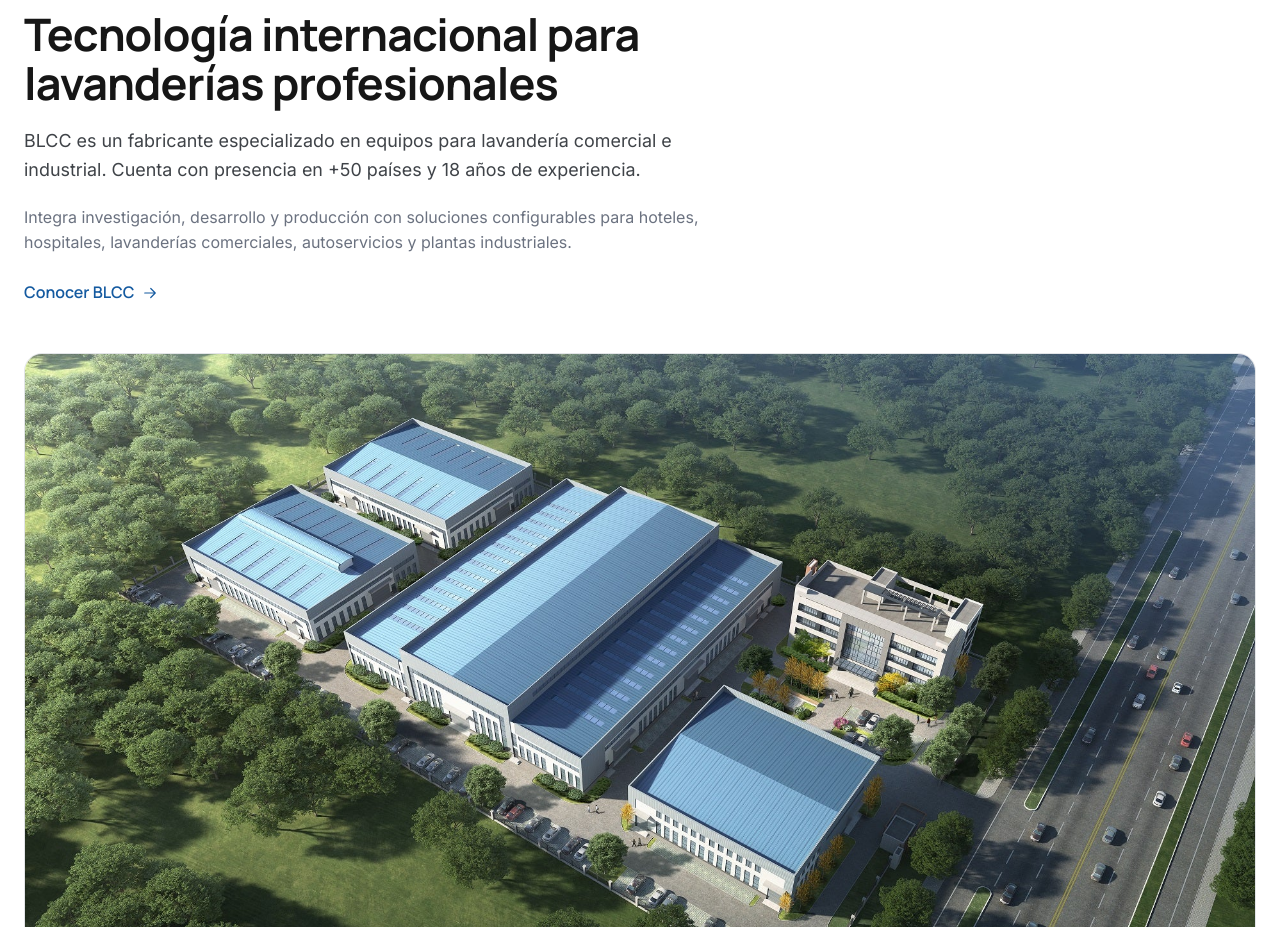
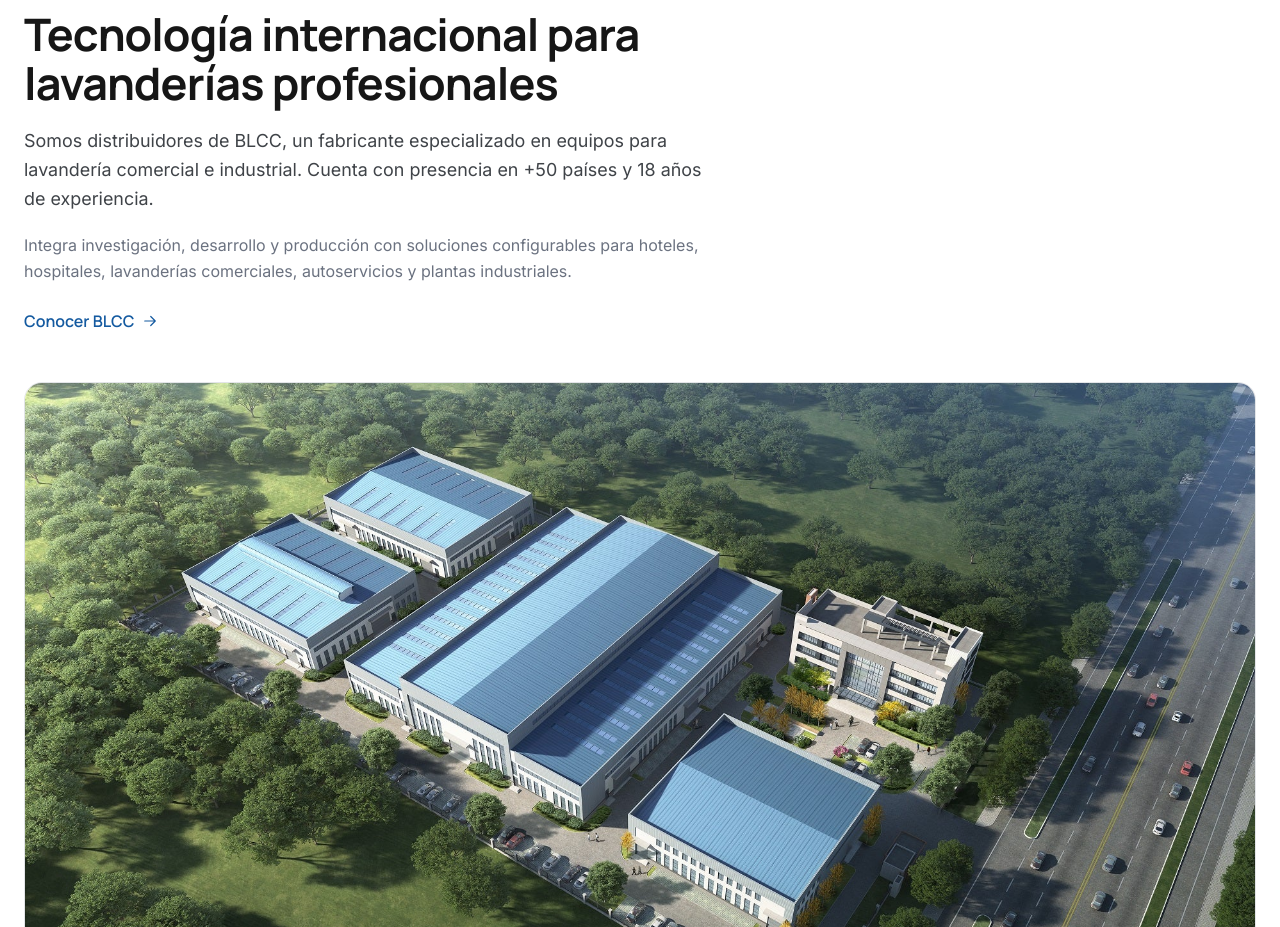
Before and after one commit to germangleza/SL.Solavi_Site, a Next.js app: page / in a window 1280 px wide. Shown: the part 900-1827 px from the top of the page. Built offline with nearby package versions, Linux system fonts and the light colour scheme.

Commit message:
Clarify SV Solavi's role as BLCC distributor on home
Update the BLCC section copy to explicitly state SV Solavi's
distributor relationship with the manufacturer.

Co-Authored-By: Claude Opus 4.8 <noreply@anthropic.com>
Claude-Session: https://claude.ai/code/session_01RnMEZcu6gqERemKa4YiKAK

```diff
--- a/app/page.tsx
+++ b/app/page.tsx
@@ -172,9 +172,9 @@ export default function HomePage() {
             <span className="eyebrow">Respaldo tecnológico</span>
             <h2>Tecnología internacional para lavanderías profesionales</h2>
             <p className="lead">
-              BLCC es un fabricante especializado en equipos para lavandería
-              comercial e industrial. Cuenta con presencia en +50 países y 18 años
-              de experiencia.
+              Somos distribuidores de BLCC, un fabricante especializado en equipos
+              para lavandería comercial e industrial. Cuenta con presencia en +50
+              países y 18 años de experiencia.
             </p>
             <p className="muted">
               Integra investigación, desarrollo y producción con soluciones
```
